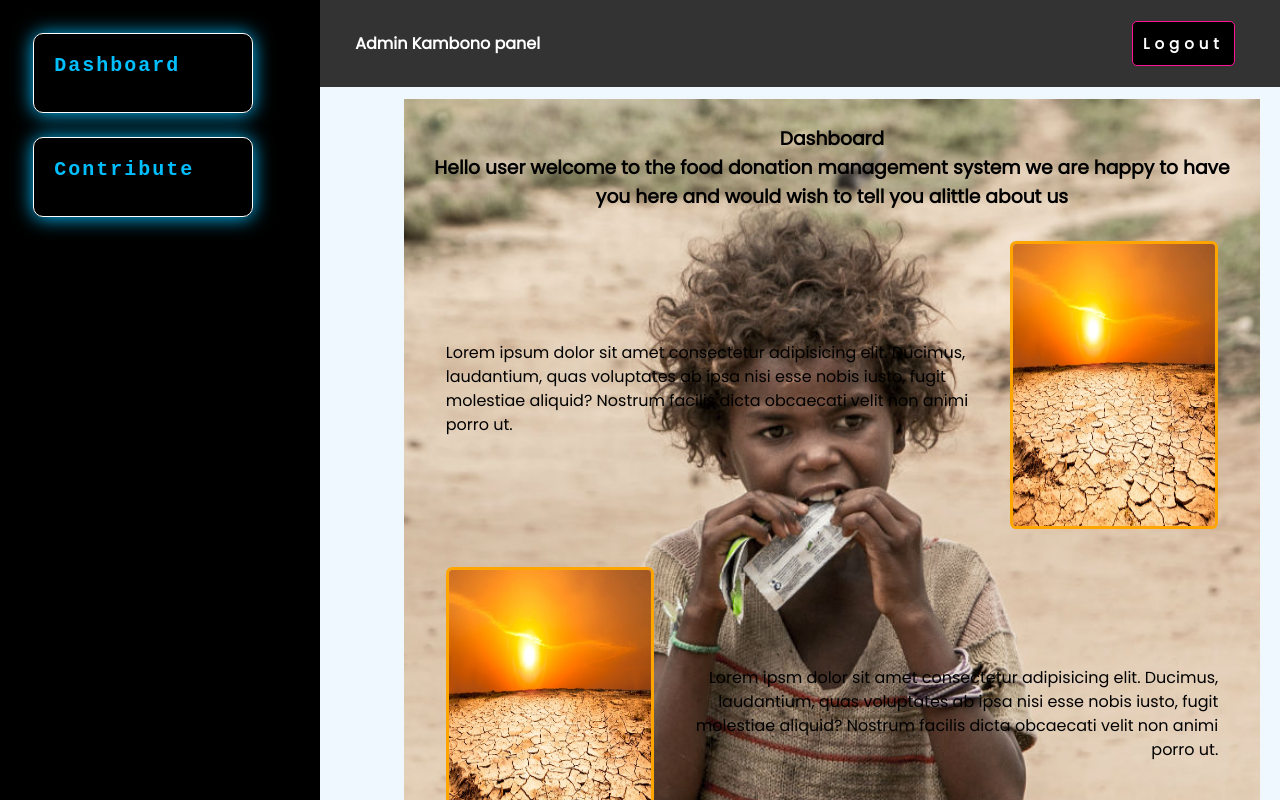
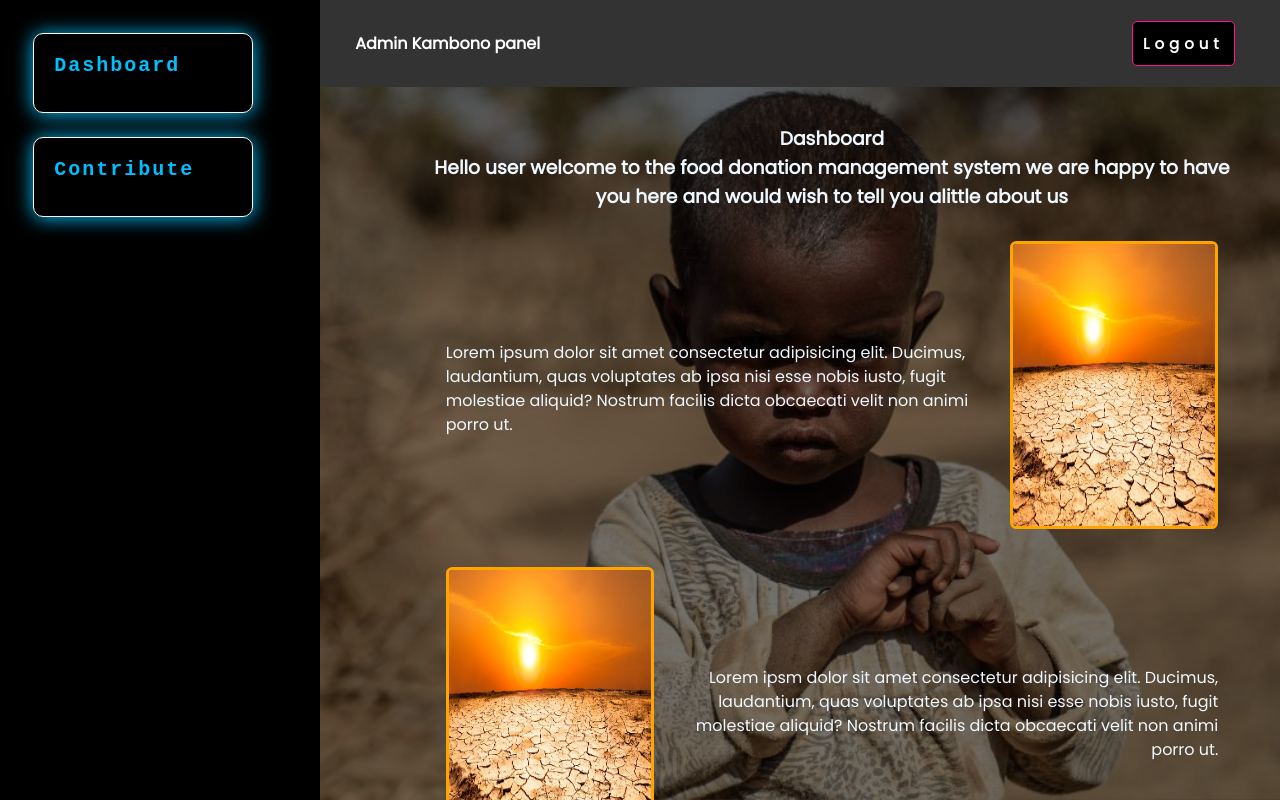
Before and after one commit to KambonoJeff/REACT-FRONT_DONATION_API, a React (Create React App) app: page /Dashboard in a window 1280 px wide. Shown: the top 800 px of the page. Built offline with nearby package versions, Linux system fonts and the light colour scheme; sample sign-in values are in the browser's storage.

Commit message:
logics development

```diff
--- a/src/index.css
+++ b/src/index.css
@@ -8,15 +8,17 @@
 
 body {
   font-family: 'Poppins', sans-serif;
-  background-color: aliceblue;
+  color: aliceblue;
+  font-weight: 500;
+  background-image:linear-gradient(rgba(0, 0, 0, 0.534)50%,rgba(0, 0, 0, 0.534)50%), url('./Assets/img/image222.jpeg');
+
+  background:opacity(50%);
+  background-repeat: no-repeat ;
+  background-attachment: fixed;
+  background-position: center;
+  background-size: cover;
 }
-.my-element {
-  background-image: url('./Assets/img/image10.jpg');
-	background-repeat: no-repeat;
-	background-attachment: fixed;
-	background-position: center;
-	background-size: cover;
-}
+
 
 aside {
   background-color: black;
--- a/src/views/Dashboard.jsx
+++ b/src/views/Dashboard.jsx
@@ -3,7 +3,7 @@ import image from '../Assets/img/image1.jpg'
 export default function Dashboard() {
 
   return (
-    <div className='my-element'>
+    <section className='my-element'>
       <br />
       <div className="box">
           <h3 align="center">Dashboard</h3>
@@ -12,7 +12,7 @@ export default function Dashboard() {
             <p>Lorem ipsum dolor sit amet consectetur adipisicing elit. Ducimus, laudantium, quas voluptates ab ipsa nisi esse nobis iusto, fugit molestiae aliquid? Nostrum facilis dicta obcaecati velit non animi porro ut.</p>
               <div className="image">
               <img src={image} alt="Lorem ipsum dolor sit amet consectetur adipisicing elit. Nostrum, odio?" />
-</div>
+          </div>
           </div>
           <div className="flex box mg-t">
 
@@ -29,6 +29,6 @@ export default function Dashboard() {
             <Link className='btn' to="/users/user">User</Link>
           </div>
       </div>
-    </div>
+    </section>
   )
 }
```
